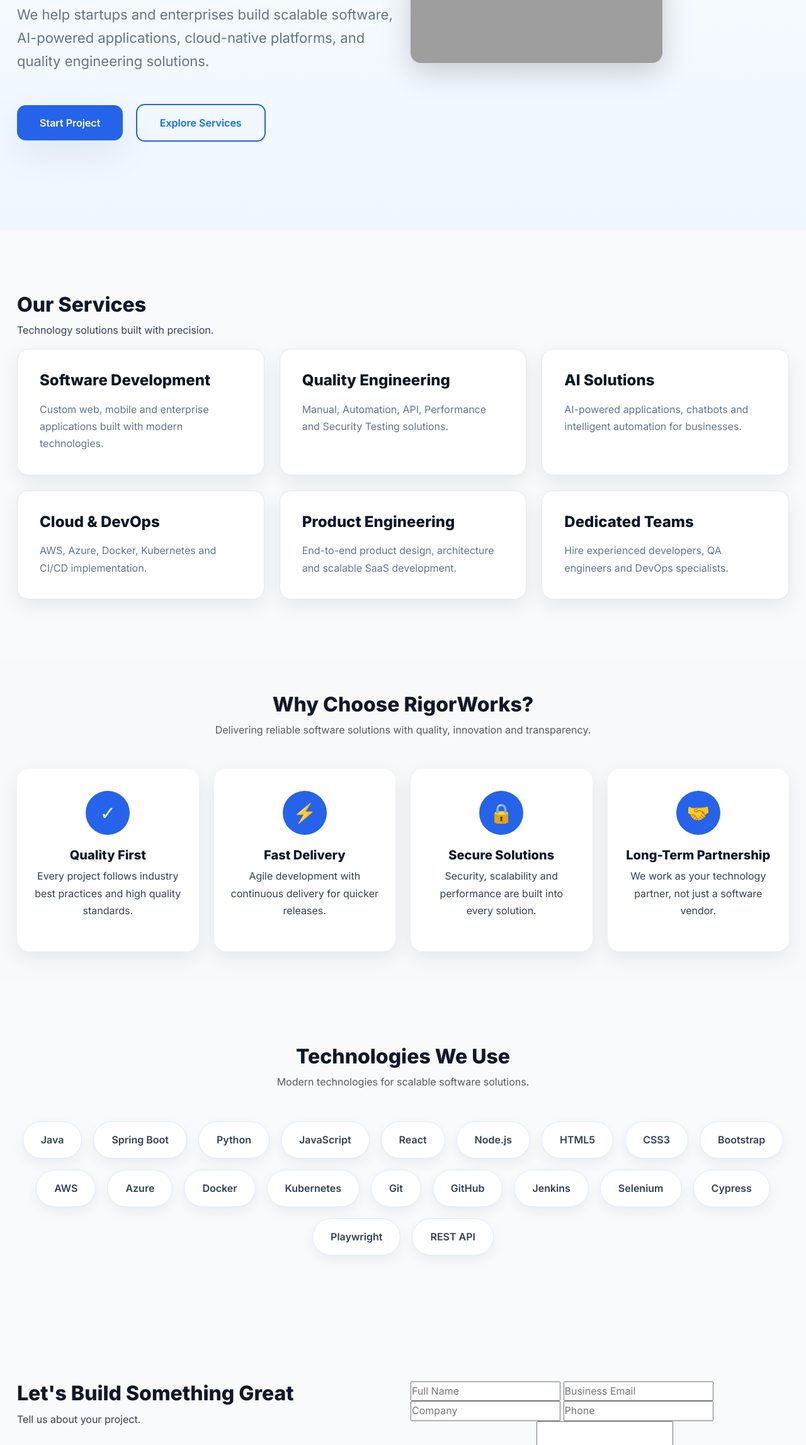
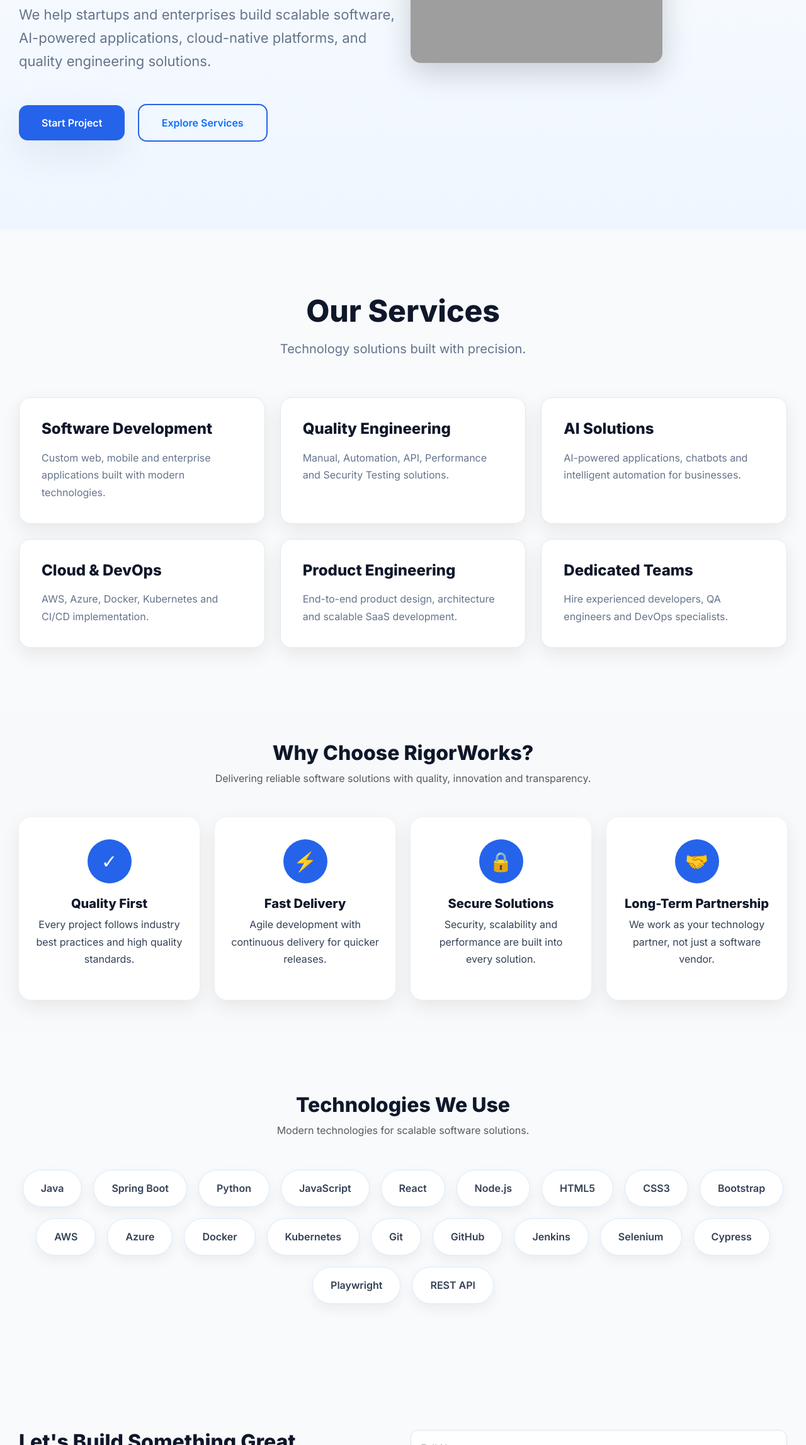
Before and after one commit to NeerajNegi11/rigorcraft-website, a website: page index.html in a window 1280 px wide. Shown: the part 505-2800 px from the top of the page at 63% size. Drawn offline with nearby package versions, Linux system fonts and the light colour scheme; grey boxes are pictures that could not be loaded.

Commit message:
Improved Homepage design

```diff
--- a/assets/css/style.css
+++ b/assets/css/style.css
@@ -60,9 +60,9 @@
 }
 
 .container{
-
-max-width:1250px;
-
+    max-width:1250px;
+    margin:auto;
+    padding:0 15px;
 }
 
 h1,h2,h3,h4,h5{
@@ -239,3 +239,65 @@
 color:#fff;
 transform:translateY(-5px);
 }
+
+#technologies{
+    background:#f8fafc;
+}
+
+#technologies .text-center{
+    margin-bottom:60px;
+}
+
+#contact input,
+#contact select,
+#contact textarea{
+
+width:100%;
+padding:15px;
+margin-bottom:18px;
+
+border:1px solid #dbe4ef;
+
+border-radius:12px;
+
+outline:none;
+
+font-size:16px;
+
+}
+
+#contact textarea{
+
+resize:none;
+
+}
+
+#contact button{
+
+width:100%;
+
+}
+
+.section-title{
+
+text-align:center;
+
+margin-bottom:60px;
+
+}
+
+.section-title h2{
+
+font-size:48px;
+
+margin-bottom:15px;
+
+}
+
+.section-title p{
+
+font-size:20px;
+
+color:#64748B;
+
+}
```
